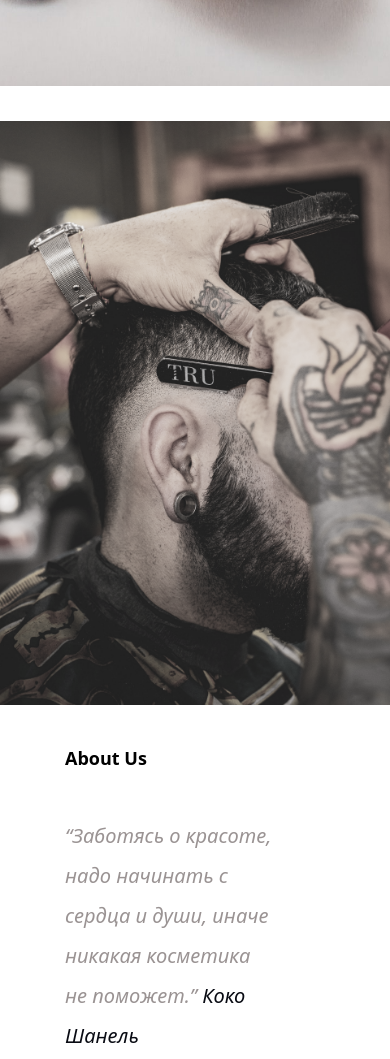
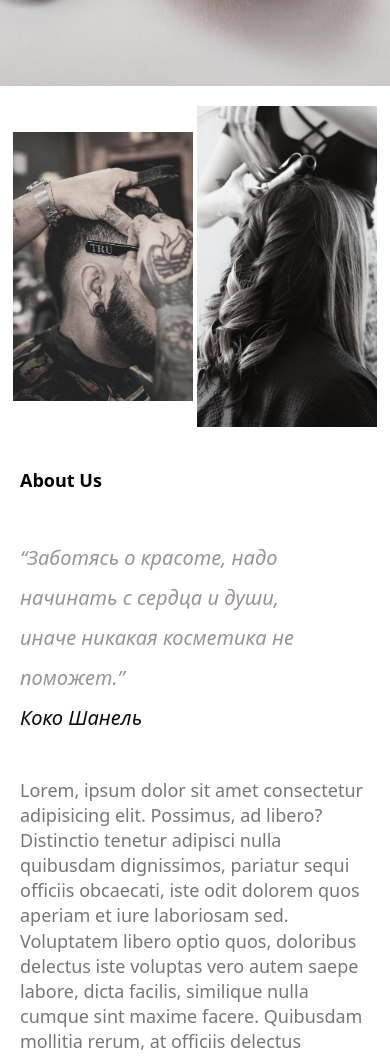
Before and after one commit to Igor432/barber, a plain HTML site: page index.html in a window 390 px wide. Shown: the part 705-1764 px from the top of the page. Drawn offline with nearby package versions, Linux system fonts and the light colour scheme.

Commit message:
optimized

```diff
--- a/index.html
+++ b/index.html
@@ -83,7 +83,9 @@
 
     <div class="container about">
         <div class="about-photo fade-in">
-            <img src="./img/agustin-fernandez-1Pmp9uxK8X8-unsplash.jpg" alt="" width="600px" height="800px" class="about-img" />
+            <img src="./img/agustin-fernandez-1Pmp9uxK8X8-unsplash.jpg" alt="" width="300px" height="auto" class="about-img" />
+            <img src="./img/baylee-gramling-a3xr2mVjT5M-unsplash.jpg" alt="" width="300px" height="auto" class="about-img2">
+
         </div>
 
         <div class="about-info">
@@ -91,7 +93,7 @@
             <p class="quote">
                 <q>Заботясь о красоте, надо начинать с сердца и души, иначе никакая
             косметика не поможет.</q
-          >
+          > <br>
           Коко Шанель
         </p>
         <p class="about-text">
@@ -113,7 +115,7 @@
 
     <!--Prices-->
 <section class="prices">
-    <div class="prices container">
+    <div class="prices-container">
       <h2 class="prices-title">Prices</h2>
 
       <ul class="prices-list">
--- a/style.css
+++ b/style.css
@@ -136,6 +136,8 @@ a:hover {
         display: block;
         background-color: transparent;
         border: none;
+        margin-left: 20px;
+        cursor: pointer;
     }
     .nav-ul,
     .contacts-list {
@@ -167,10 +169,31 @@ a:hover {
     .about {
         flex-direction: column;
     }
+
+    .about-info {
+        line-height: 1.6;
+        padding-left: 20px !important;
+        padding-right: 20px !important;
+    }
+
+.about-photo {
+    margin-left: auto;
+    margin-right: auto;
+    padding: 0px !important;
+}
+
     .about-img {
-        width: 100%;
+        width: 180px;
         height: auto;
         padding-left: 0px !important;
+        padding-top: 20px !important;
+    }
+
+    .about-img2 {
+        width: 180px;
+        height: auto;
+        padding-left:0 !important;
+        padding-top: 20px !important;
     }
     .woman-list>.price-inner-name::after,
     .man-list>.price-inner-name::after {
@@ -182,10 +205,14 @@ a:hover {
         position: absolute;
         left: 165px;
     }
+
+
+
     .about-text {
-        line-height: 1.8;
+        line-height: 1.4;
         font-size: 18px;
-        padding-bottom: 50px;
+        padding-bottom: 35px;
+
     }
     .slide-info {
         flex-direction: column-reverse;
@@ -275,7 +302,8 @@ a:hover {
 
 .about {
     display: flex;
-    padding-bottom: 50px;
+    padding-bottom: 20px;
+
   /*  background: linear-gradient(180deg, #beb9b750 0%, #fff 100%); */
 }
 
@@ -291,12 +319,31 @@ a:hover {
 
 .about-photo {
     filter: grayscale(80%);
+    padding-left: 20px;
+    flex-basis: calc(100% / 2);
+
 }
 
 .about-img {
     padding-left: 20px;
-    padding-top: 35px;
+    padding-top: 135px;
 }
+
+.about-img2 {
+    padding-left: 20px;
+    padding-top: 150px;
+}
+
+
+/*
+
+.about-img3 {
+    padding-left: 20px;
+    padding-top: 20px;
+
+}
+
+*/
 
 .about-title {
     font-size: 18px;
@@ -323,7 +370,7 @@ q {
 
 /* PRICES */
 
-.prices {
+.prices-container {
     text-align: center;
     filter: grayscale(80%);
     background-image: url(./img/andrea-donato-MNu0n-3BIKs-unsplash.jpg);
@@ -333,8 +380,9 @@ q {
     justify-content: center;
     padding-left: 50px;
     padding-right: 50px;
+    padding-top: 50px;
     padding-bottom: 50px;
-    padding-top: 50px;
+
 }
 
 .prices-title {
```
Also changed, not shown: img/adam-winger-KVVjmb3IIL8-unsplash.jpg (added), img/baylee-gramling-a3xr2mVjT5M-unsplash.jpg (added).
